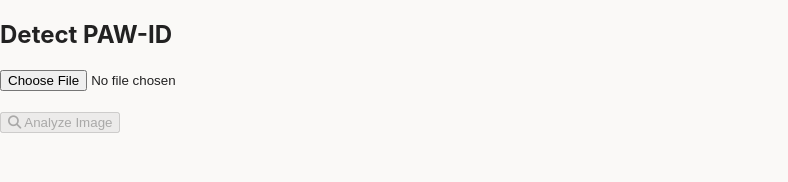
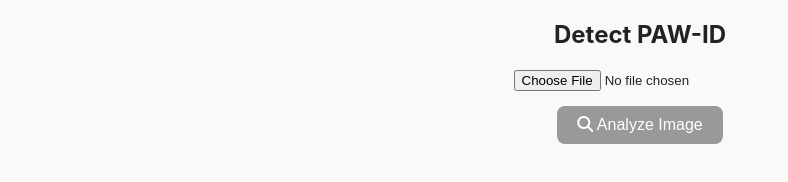
Before and after one commit to Manieylene/pet-identifier, a website: page index.html in a window 1280 px wide. Shown: the whole page, without its empty margins (0-788 px from the left). Drawn offline with Linux system fonts and the light colour scheme.

```diff
--- a/index.html
+++ b/index.html
@@ -5,11 +5,13 @@
   <meta name="viewport" content="width=device-width,initial-scale=1" />
   <title>PAW-ID • Instant Pet Breed Identifier</title>
 
+  <!-- Link sa external CSS -->
   <link rel="stylesheet" href="/styles.css">
   <link rel="stylesheet"
     href="https://cdnjs.cloudflare.com/ajax/libs/font-awesome/6.4.0/css/all.min.css">
 
   <style>
+    /* RESULT CARD STYLES */
     .card {
       max-width: 420px;
       background: #fff;
@@ -39,6 +41,31 @@
     .progress { height: 10px; background: #eee; border-radius: 10px; overflow: hidden; }
     .progress-bar { height: 100%; background: #4f46e5; }
     #confidenceChart { width: 100%; margin-top:12px; }
+    #detect {
+      max-width: 500px;
+      margin: 20px auto;
+      text-align: center;
+    }
+    #imagePreview {
+      max-width: 100%;
+      border-radius: 12px;
+      margin-top: 10px;
+      box-shadow: 0 5px 15px rgba(0,0,0,0.1);
+    }
+    #analyzeImageBtn {
+      padding: 10px 20px;
+      font-size: 16px;
+      margin-top: 15px;
+      cursor: pointer;
+      border-radius: 8px;
+      border: none;
+      background-color: #4f46e5;
+      color: white;
+    }
+    #analyzeImageBtn:disabled {
+      background-color: #999;
+      cursor: not-allowed;
+    }
   </style>
 </head>
 
@@ -46,12 +73,11 @@
 
 <section id="detect">
   <h2>Detect PAW-ID</h2>
-
   <input type="file" id="imageInput" accept="image/*" />
 
-  <img id="imagePreview" style="max-width:300px; display:none; margin-top:10px" />
+  <img id="imagePreview" style="display:none;" />
 
-  <br><br>
+  <br>
   <button id="analyzeImageBtn" disabled>
     <i class="fas fa-search"></i> Analyze Image
   </button>
@@ -73,7 +99,7 @@
 
 let currentFile = null;
 
-// PREVIEW IMAGE
+// IMAGE PREVIEW
 imageInput.addEventListener("change", () => {
   const file = imageInput.files[0];
   if (!file) return;
@@ -90,7 +116,7 @@
   reader.readAsDataURL(file);
 });
 
-// SEND BASE64 IMAGE
+// SEND IMAGE TO SERVER
 analyzeBtn.addEventListener("click", async () => {
   if (!currentFile) return;
 
```
